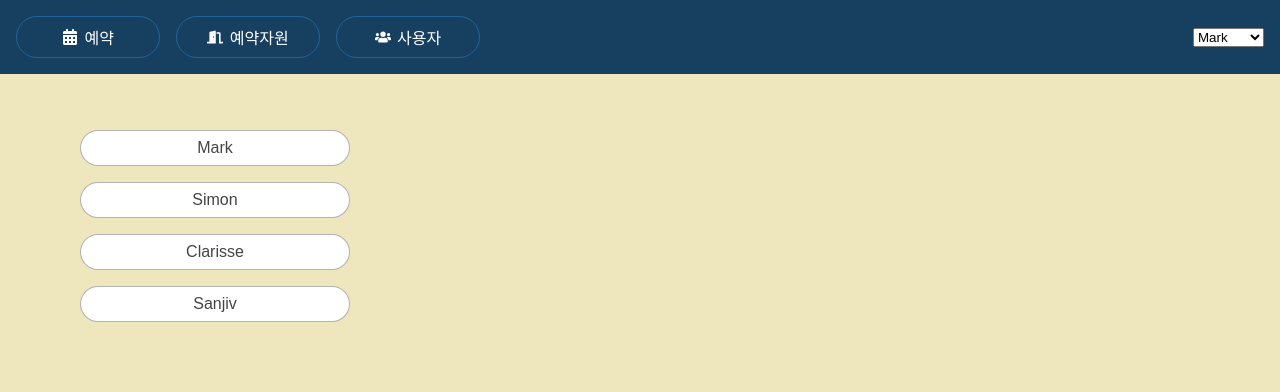
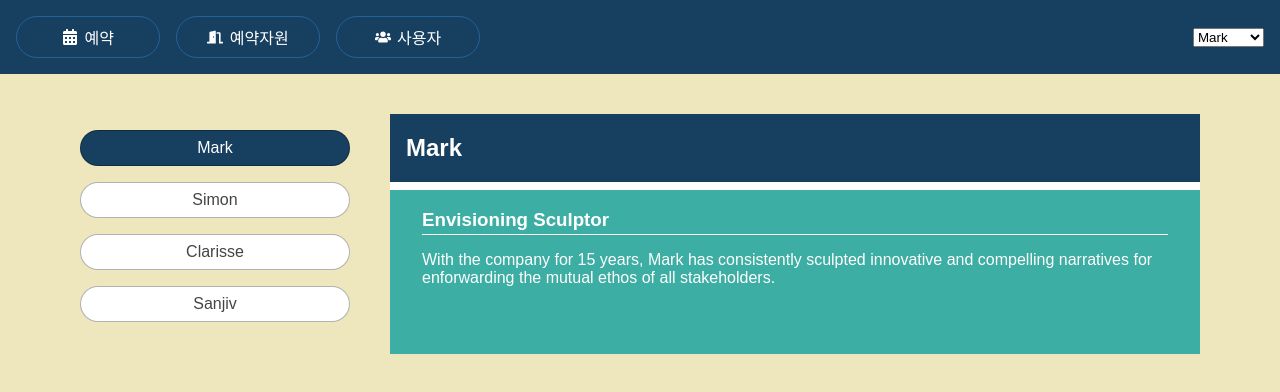
Before and after one commit to leegeon4/React-Demo, a React (Vite) app: page /users in a window 1280 px wide. Shown: the top 392 px of the page. Built offline with nearby package versions, Linux system fonts and the light colour scheme; data requests are answered from the project's data file.

Commit message:
#21 UserContext 훅 user 상태값이 필요한 컴포넌트들이 컨텍스트 정보가져오기

```diff
--- a/src/component/Users/UserDetails.jsx
+++ b/src/component/Users/UserDetails.jsx
@@ -1,6 +1,10 @@
-export default function UserDetails ({user}) {
+import {useContext} from "react";
+import UserContext from "./UserContext.js";
 
-    console.log("--UserDetails--",user)
+export default function UserDetails () {
+
+    //console.log("--UserDetails--",user)
+    const {user} = useContext(UserContext)
 
     return user ? (
         <div className="item user">
--- a/src/component/Users/UserList.jsx
+++ b/src/component/Users/UserList.jsx
@@ -1,15 +1,15 @@
-import {useEffect, useState} from "react";
+import {useContext, useEffect, useState} from "react";
 import PageSpinner from "../UI/PageSpinner.jsx";
+import userContext from "./UserContext.js";
 
-function UserList({user,setUser}){
+function UserList(){
     const [users, setUsers] = useState(null)    // 순서4) fetch 결과 상태값전장
     // fetch 중 오류  또는 로딩 중에 상태값
     const [error, setError] = useState(null)
     const [loading, setLoading] = useState(true)
- /*   const [userIndex, setUserIndex] = useState(0)*/
-    // index 를 사용하면 이벤트 핸들러가 아닌 곳에서 상태 변경 함수를 실행
-    // 그래서 index 를 사용하지 않도록 리펙토링.
-    /*setUser(users?.[userIndex])*/
+
+    // user 상태값을 UserContext에서 가져옵니다.
+    const {user, setUser} = useContext(userContext)
 
     // api 서비스 제공하는 서버로부터 데이터 가져오기
     useEffect(()=>{
--- a/src/component/Users/UserPicker.jsx
+++ b/src/component/Users/UserPicker.jsx
@@ -1,16 +1,23 @@
 import {useContext, useEffect, useState} from "react";
 import Spinner from "../UI/Spinner.jsx";
+import UserContext from "./UserContext.js";
 
 export default function UserPicker(){
     const [users, setUsers] = useState(null)    //users 는 배열
-    const [user, setUser] = useState(null)
+    /*const [user, setUser] = useState(null)*/
+    //          ㄴ -> UserContext 를 통해서 관리하는 것으로 변경.
+    // user 상태값을 가져오기 위해 useContext 훅을 사용해야 합니다.
+    const {user, setUser} = useContext(UserContext)
+
+    console.log('UserPicker user', user)
+
     useEffect(() => {
         fetch("http://localhost:3001/users")
             .then(resp=> resp.json())
             .then(
                 data => {
                     setUsers(data)
-                    setUser(data[0])
+                    setUser(data[0])    // 순서1) 초기값 0번으로 설정
                 }
             )
     }, [setUser]);
@@ -18,8 +25,10 @@ export default function UserPicker(){
     console.log('UserPicker users',users)
 
     function handleSelect(e){
+        // 문자열
         const selectedId = e.target.value
-        const selectedUser = users.find(u=> u.id === selectedId)
+        // u.id는 정수
+        const selectedUser = users.find(u=> u.id === parseInt(selectedId, 10))
         //선택된 객체를 users 에서 가져오기
         console.log('-Picker select-', selectedUser)
         // setUser(users[selectedId-1])
@@ -31,6 +40,8 @@ export default function UserPicker(){
     }
 
     return (
+        /* 순서2) value 가 users 배열 0번 객체로 설정
+        *   선택을 바꾸는 이벤트는 handleSelect 처리*/
         <select
             className="user-picker"
             onChange={handleSelect} value={user?.id}>
--- a/src/component/Users/UsersPage.jsx
+++ b/src/component/Users/UsersPage.jsx
@@ -4,17 +4,13 @@ import UserDetails from "./UserDetails.jsx";
 
 
 function UsersPage () {
-    const [user, setUser] = useState(null);
-
+    //const [user, setUser] = useState(null);
+    //          ㄴ> UserContext 사용하므로 필요없음.
 
     return (
         <main className="users-page">
-            {/* 선택한 user 를 형제 컴포넌트와 공유하기 위해
-            부모 컴포넌트 UserPage 가 user 상태를 선언했으므로
-            UserList 도 props 를 선언합니다.
-            */}
-            <UsersList user={user} setUser={setUser}/>
-            <UserDetails user={user}/>
+            <UsersList/>
+            <UserDetails/>
         </main>
     );
 }
```
